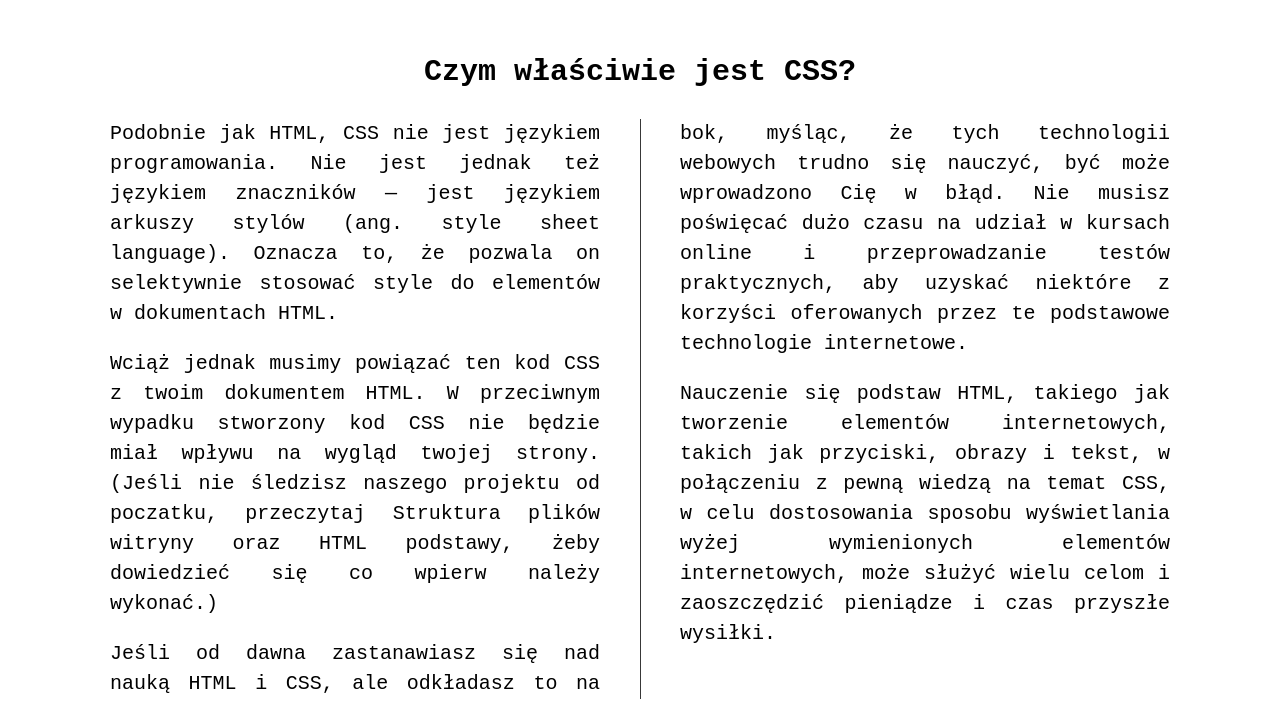
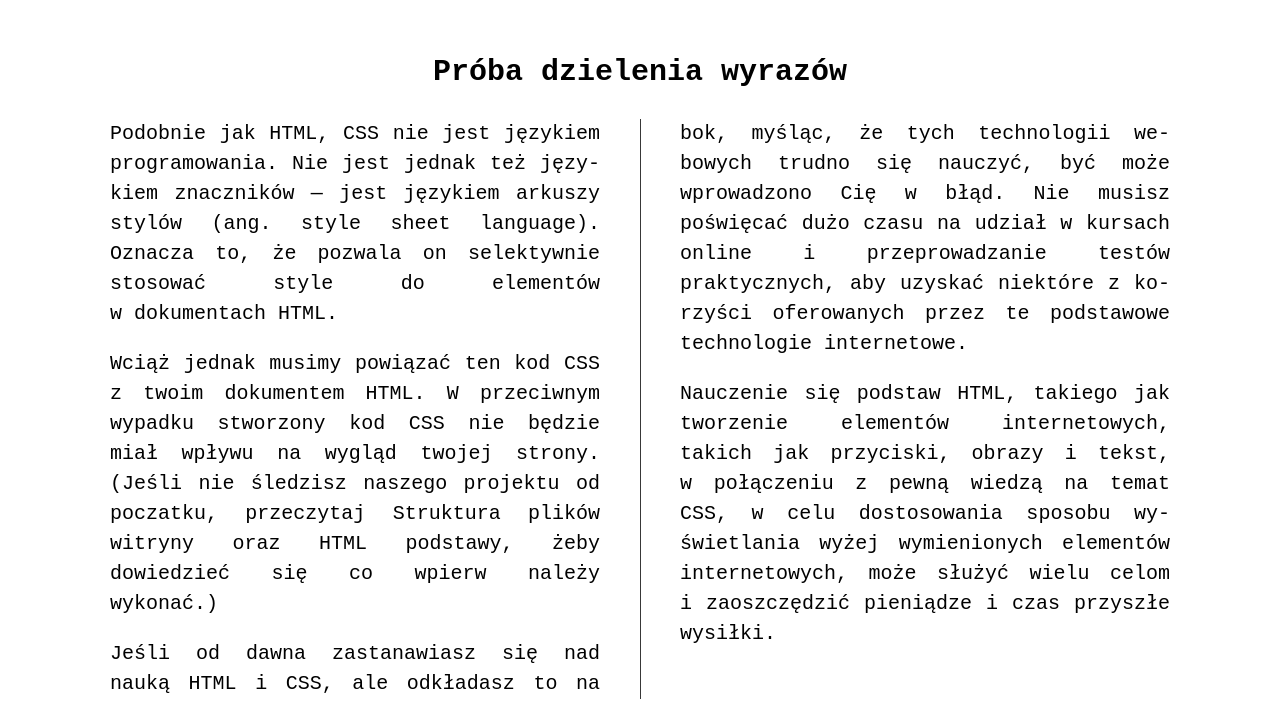
Before and after one commit to cezary-gawronski/mobile-menu, a plain HTML site: page index.html in a window 1280 px wide. Shown: the part 2527-3253 px from the top of the page. Drawn offline with Linux system fonts and the light colour scheme.

Commit message:
added hyphenation

```diff
--- a/index.html
+++ b/index.html
@@ -210,32 +210,31 @@
 
             <div class="tech_part__columns">
                 <h3 class="tech-part__title-art">
-                    Czym właściwie jest CSS?
+                    Próba dzielenia wyrazów
                 </h3>
                 <p class="tech-part__description-art">
-                    Podobnie jak HTML, CSS nie jest językiem programowania. Nie jest jednak też językiem znaczników —
-                    jest
-                    językiem arkuszy stylów (ang. style sheet language). Oznacza to, że pozwala on selektywnie stosować
-                    style do elementów w dokumentach HTML.
+                    Podobnie jak HTML, CSS nie jest językiem programowa&shy;nia. Nie jest jednak też języ&shy;kiem
+                    znaczników — jest ję&shy;zykiem arkuszy stylów (ang. style sheet language). Ozna&shy;cza to, że
+                    pozwala on selek&shy;tywnie stosować style do elementów w&nbsp;dokumentach HTML.
                 </p>
                 <p class="tech-part__description-art">
-                    Wciąż jednak musimy powiązać ten kod CSS z twoim dokumentem HTML. W przeciwnym wypadku stworzony kod
-                    CSS
-                    nie będzie miał wpływu na wygląd twojej strony. (Jeśli nie śledzisz naszego projektu od poczatku,
-                    przeczytaj Struktura plików witryny oraz HTML podstawy, żeby dowiedzieć się co wpierw należy
-                    wykonać.)
+                    Wciąż jednak musimy powią&shy;zać ten kod CSS z&nbsp;twoim do&shy;kumentem HTML.
+                    W&nbsp;prze&shy;ciwnym wypadku stworzo&shy;ny kod CSS nie będzie miał wpływu na wygląd twojej
+                    strony. (Jeśli nie śledzisz na&shy;szego projektu od poczatku, przeczytaj Struktura plików witryny
+                    oraz HTML podsta&shy;wy, żeby dowiedzieć się co wpierw należy wykonać.)
                 </p>
                 <p class="tech-part__description-art">
-                    Jeśli od dawna zastanawiasz się nad nauką HTML i CSS, ale odkładasz to na bok, myśląc, że tych
-                    technologii webowych trudno się nauczyć, być może wprowadzono Cię w błąd. Nie musisz poświęcać dużo
-                    czasu na udział w kursach online i przeprowadzanie testów praktycznych, aby uzyskać niektóre z
-                    korzyści oferowanych przez te podstawowe technologie internetowe.
+                    Jeśli od dawna zastanawiasz się nad nauką HTML i&nbsp;CSS, ale odkładasz to na bok, my&shy;śląc, że
+                    tych technologii we&shy;bowych trudno się nauczyć, być może wprowadzono Cię w&nbsp;błąd. Nie musisz
+                    poświę&shy;cać dużo czasu na udział w&nbsp;kursach online i&nbsp;przeprowa&shy;dzanie testów
+                    praktycznych, aby uzyskać niektóre z&nbsp;ko&shy;rzyści oferowanych przez te podstawowe technologie
+                    in&shy;ternetowe.
                 </p>
                 <p class="tech-part__description-art">
                     Nauczenie się podstaw HTML, takiego jak tworzenie elementów internetowych, takich jak przyciski,
-                    obrazy i tekst, w połączeniu z pewną wiedzą na temat CSS, w celu dostosowania sposobu wyświetlania
-                    wyżej wymienionych elementów internetowych, może służyć wielu celom i zaoszczędzić pieniądze i czas
-                    przyszłe wysiłki.
+                    obrazy i&nbsp;tekst, w&nbsp;połączeniu z&nbsp;pewną wiedzą na temat CSS, w&nbsp;celu dostosowania
+                    sposobu wy&shy;świetlania wyżej wymienio&shy;nych elementów interneto&shy;wych, może służyć wielu
+                    ce&shy;lom i&nbsp;zaoszczędzić pieniądze i&nbsp;czas przyszłe wysiłki.
                 </p>
             </div>
 
```
